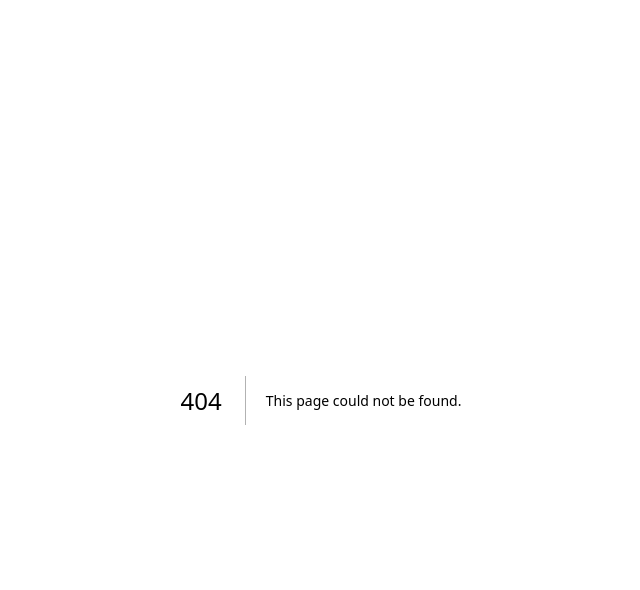
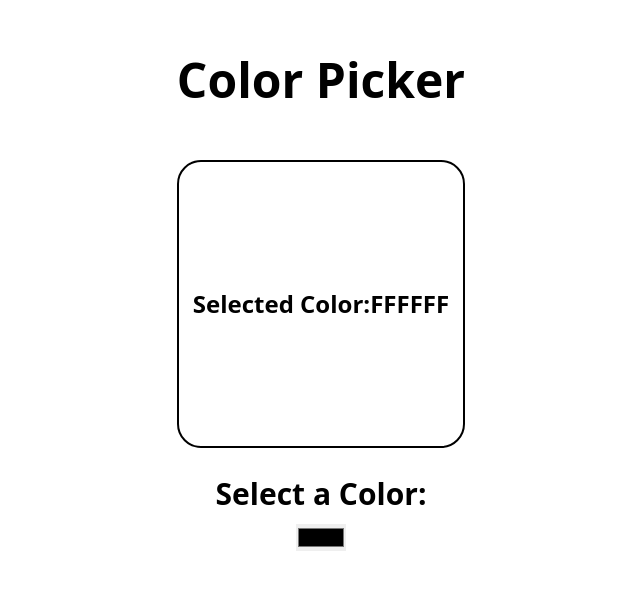
Before and after one commit to AnushAdk04/Next-JS-Project, a Next.js app: page /colorchanger in a window 1280 px wide. Before the commit this address had no page. Shown: the top 590 px of the page, without its empty margins (319-959 px from the left). Built offline with nearby package versions, Linux system fonts and the light colour scheme.

Commit message:
colour picker

```diff
--- /dev/null
+++ b/src/app/colorchanger/page.jsx
@@ -0,0 +1,23 @@
+"use client"
+
+import React, { useState } from 'react'
+
+export default function ColorPicker() {
+
+    const [color , setColor] = useState("FFFFFF")
+
+    function handleColorChange(event){
+        setColor(event.target.value)
+    }
+
+  return (
+    <div className='color-picker-container flex flex-col items-center'>
+      <h1 className='m-14 text-5xl font-bold'>Color Picker</h1>
+      <div className='color-display w-72 h-72 flex justify-center items-center border-2 border-black rounded-3xl mb-7 ease-linear' style={{background: color}}>
+        <p className='font-semibold text-2xl'>Selected Color:{color}</p>
+      </div>
+      <label className='text-3xl font-bold mb-3'>Select a Color:</label>
+      <input type='color' value={color} onChange={handleColorChange}></input>
+    </div>
+  )
+}
```
